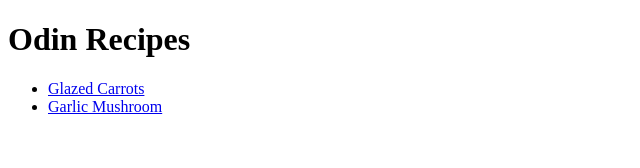
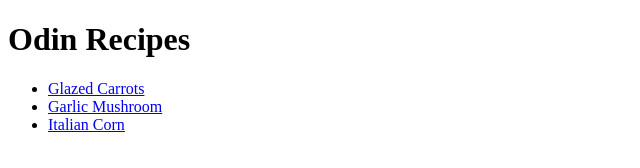
Before and after one commit to UJWAL1223/odin-recipes, a plain HTML site: page index.html in a window 1280 px wide. Shown: the full height of the page, 0-640 px from the left. Drawn offline with Linux system fonts and the light colour scheme.

Commit message:
index.html forgot to link one recepie

```diff
--- a/index.html
+++ b/index.html
@@ -10,6 +10,7 @@
     <ul>
         <li><a href="recipes/glazedcarrots.html">Glazed Carrots</a></li>
         <li><a href="recipes/garlicmushroom.html">Garlic Mushroom</a></li>
+        <li><a href="recipes/italiancorn.html">Italian Corn</a></li>
     </ul>
 </body>
 </html>
```
